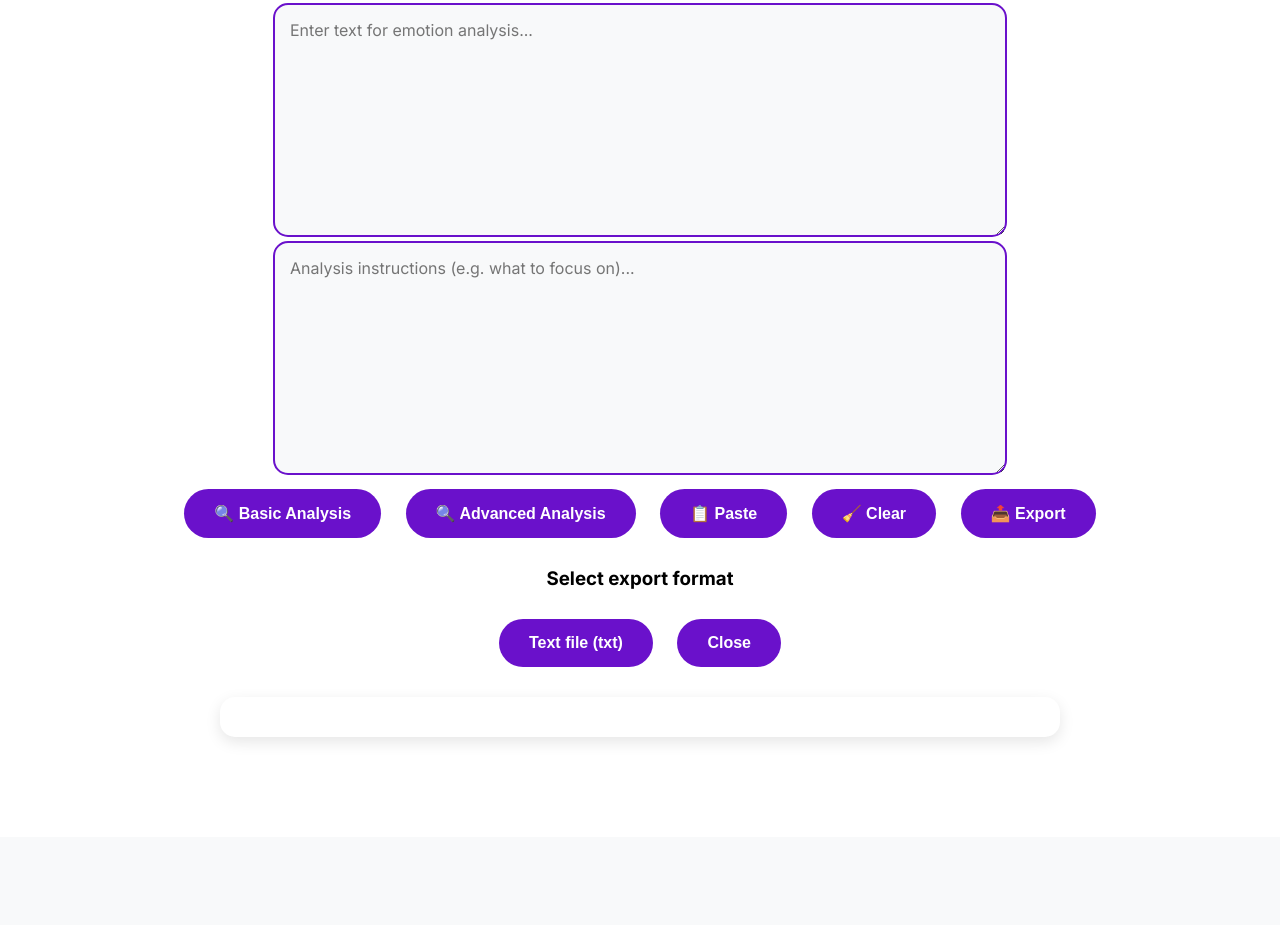
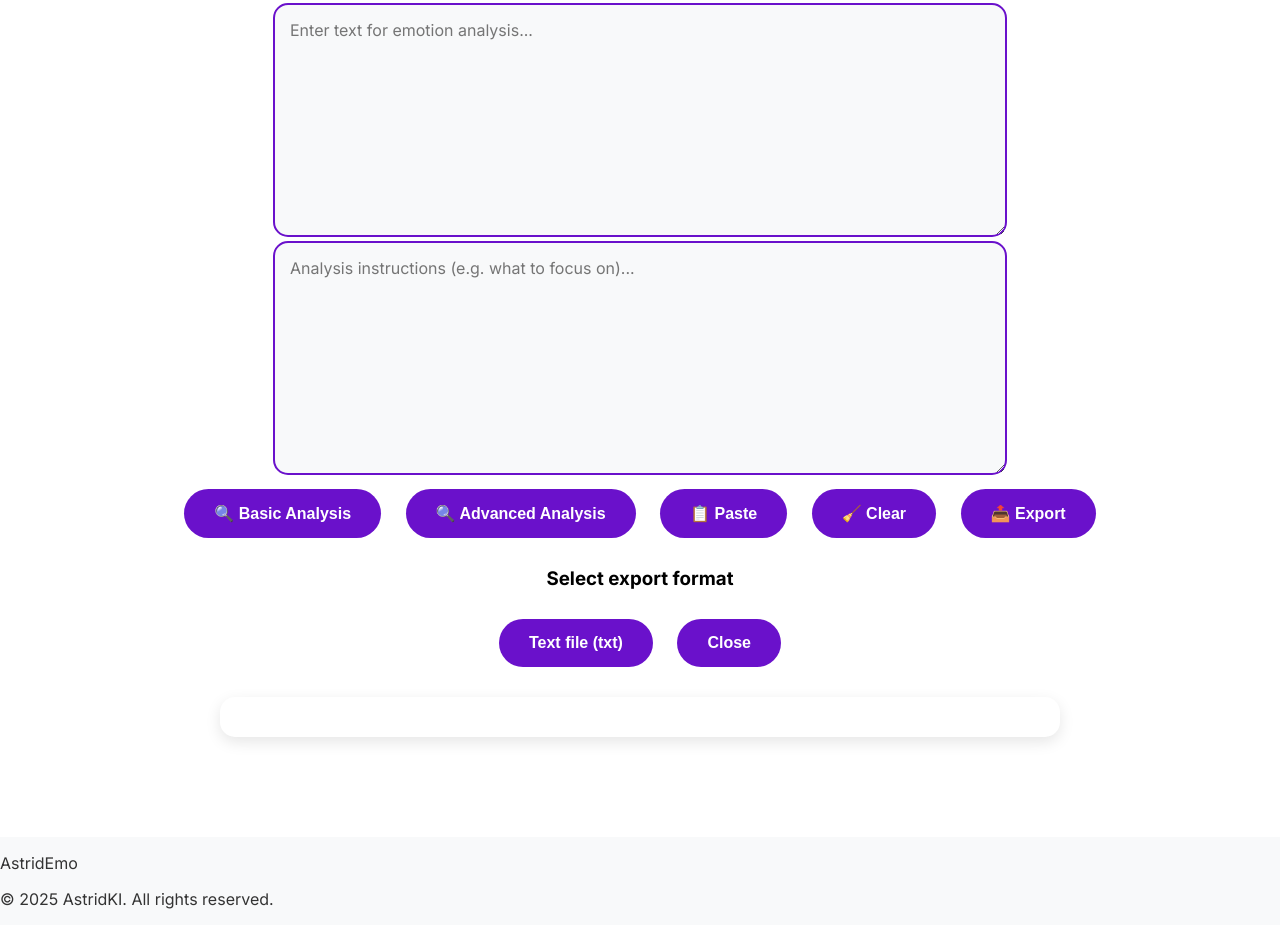
Before and after one commit to PixelPaulinka/AstridEmoo, a plain HTML site: page index.html in a window 1280 px wide. Shown: the part 1314-2239 px from the top of the page. Before the commit the page ends 2151 px from the top, so only its background shows below. Drawn offline with Linux system fonts and the light colour scheme.

Commit message:
Update index.html

```diff
--- a/index.html
+++ b/index.html
@@ -3,7 +3,7 @@
 <head>
     <meta charset="UTF-8">
     <meta name="viewport" content="width=device-width, initial-scale=1.0">
-    <title>Text Emotion Analysis</title>
+    <title>AstridEmo</title>
     <link rel="stylesheet" href="styles.css">
     <link href="https://fonts.googleapis.com/css2?family=Inter:wght@300;400;500;600;700&display=swap" rel="stylesheet">
     <link href="https://cdnjs.cloudflare.com/ajax/libs/font-awesome/6.0.0-beta3/css/all.min.css" rel="stylesheet">
@@ -77,7 +77,12 @@
             <div id="loading" class="loading" style="display: none;">Analyzing, please wait...</div>
         </div>
     </section>
-
+<footer class="footer">
+    <div class="container">
+	        <p>AstridEmo</p>
+        <p>© 2025 AstridKI. All rights reserved.</p>
+    </div>
+</footer>
     <script src="https://cdnjs.cloudflare.com/ajax/libs/pizzip/3.1.1/pizzip.min.js"></script>
     <script src="https://cdnjs.cloudflare.com/ajax/libs/docxtemplater/3.20.0/docxtemplater.min.js"></script>
     <script src="https://cdnjs.cloudflare.com/ajax/libs/FileSaver.js/2.0.5/FileSaver.min.js"></script>
```
